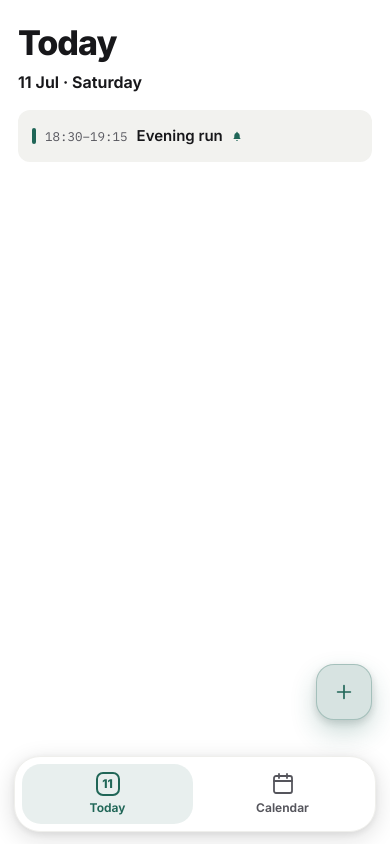
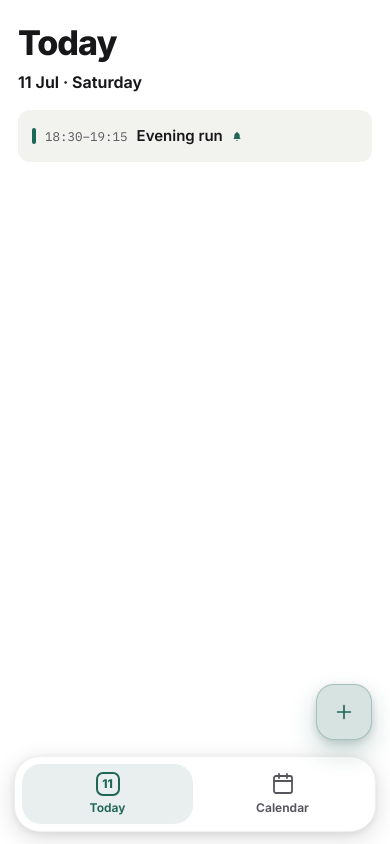
Before and after one commit to kristoflesaffre/adhdcalendar, a React (Vite) app: page / in a window 390 px wide. Built offline with nearby package versions, Linux system fonts and the light colour scheme; what @capacitor/core would draw is missing.

Commit message:
Set mobile FAB gap to 16px

```diff
--- a/src/styles/app.css
+++ b/src/styles/app.css
@@ -2057,7 +2057,7 @@ textarea.input {
   position: fixed;
   right: 18px;
   left: auto;
-  bottom: max(calc(env(safe-area-inset-bottom) + 104px), 124px);
+  bottom: max(calc(env(safe-area-inset-bottom) + 82px), 104px);
   width: 56px;
   height: 56px;
   border-radius: 18px;
```
